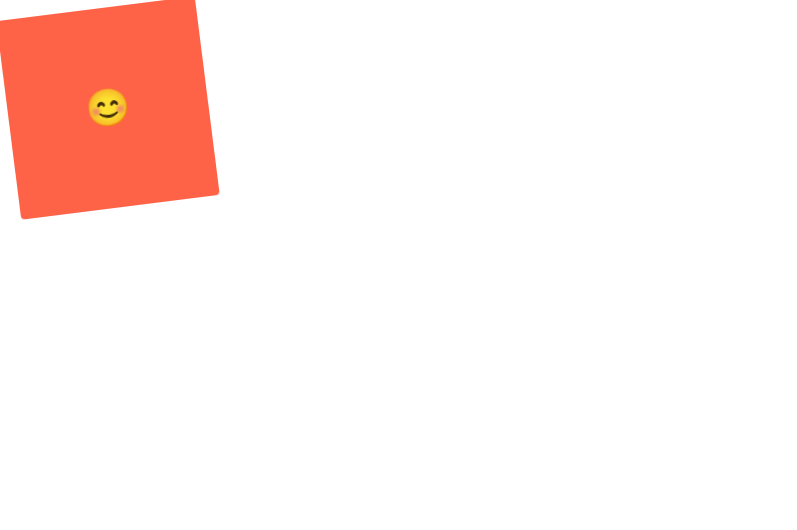
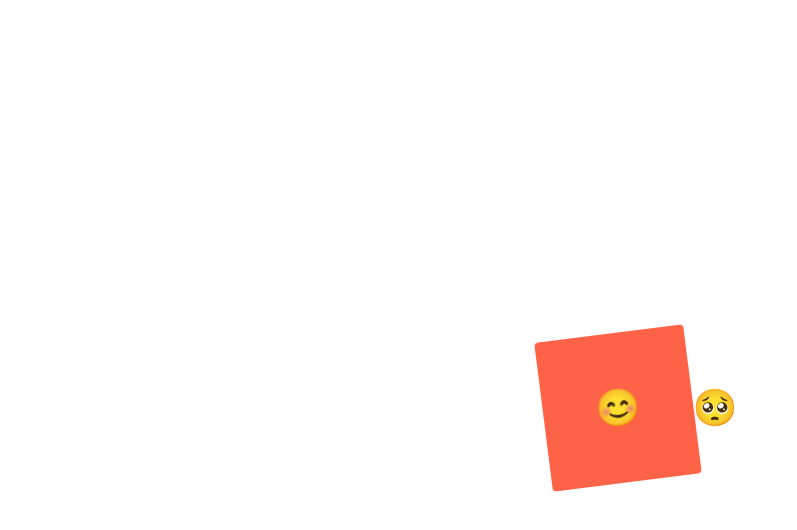
Before and after one commit to yousunzoo/crypto-tracker, a React (Create React App) app: page / in a window 1280 px wide. Shown: the top 530 px of the page, without its empty margins (0-797 px from the left). Built offline with nearby package versions, Linux system fonts and the light colour scheme.

Commit message:
pseudo selectors 2
태그명에 의존하고 싶지 않고, 컴포넌트 밖에 있는 span 태그에도 같은 속성 주고 싶을 때 span을 컴포넌트 처리하여 컴포넌트 자식의 컴포넌트 속성 부여 가능

```diff
--- a/src/App.js
+++ b/src/App.js
@@ -1,7 +1,11 @@
 import styled, { keyframes } from "styled-components";
 
 const Wrapper = styled.div`
+  width: 100%;
+  height: 100vh;
   display: flex;
+  justify-content: center;
+  align-items: center;
 `;
 
 const rotationAnimation = keyframes`
@@ -18,22 +22,21 @@
   border-radius:0px;
 }
 `;
+
+const Emoji = styled.span`
+  font-size: 36px;
+`;
+
 const Box = styled.div`
   display: flex;
   justify-content: center;
   align-items: center;
-  height: 200px;
-  width: 200px;
+  height: 150px;
+  width: 150px;
   background-color: tomato;
   animation: ${rotationAnimation} 1s linear infinite;
-  span {
-    font-size: 36px;
-    &:hover {
-      font-size: 70px;
-    }
-    &:active {
-      opacity: 0;
-    }
+  ${Emoji}:hover {
+    font-size: 70px;
   }
 `;
 
@@ -41,8 +44,9 @@
   return (
     <Wrapper>
       <Box>
-        <span>😊</span>
+        <Emoji>😊</Emoji>
       </Box>
+      <Emoji as="p">🥺</Emoji>
     </Wrapper>
   );
 }
@@ -61,3 +65,5 @@
 // pseudo
 // component style 안에 component 안에 있는 다른 element에 target 처리 해줘서 스타일 적용할 수 있다.
 // 꼭 모든 태그를 컴포넌트 처리해줘야 할 필요는 없음
+
+// 태그명에 의존하고 싶지 않다면? -> span 태그 컴포넌트 처리하고 box 컴포넌트 안에 들어가는 emoji 컴포넌트만 속성 다르게 하도록 box 컴포넌트 안에 ${Emoji}:hover {font-size:70px} 식으로 처리할 수 있음.
```
